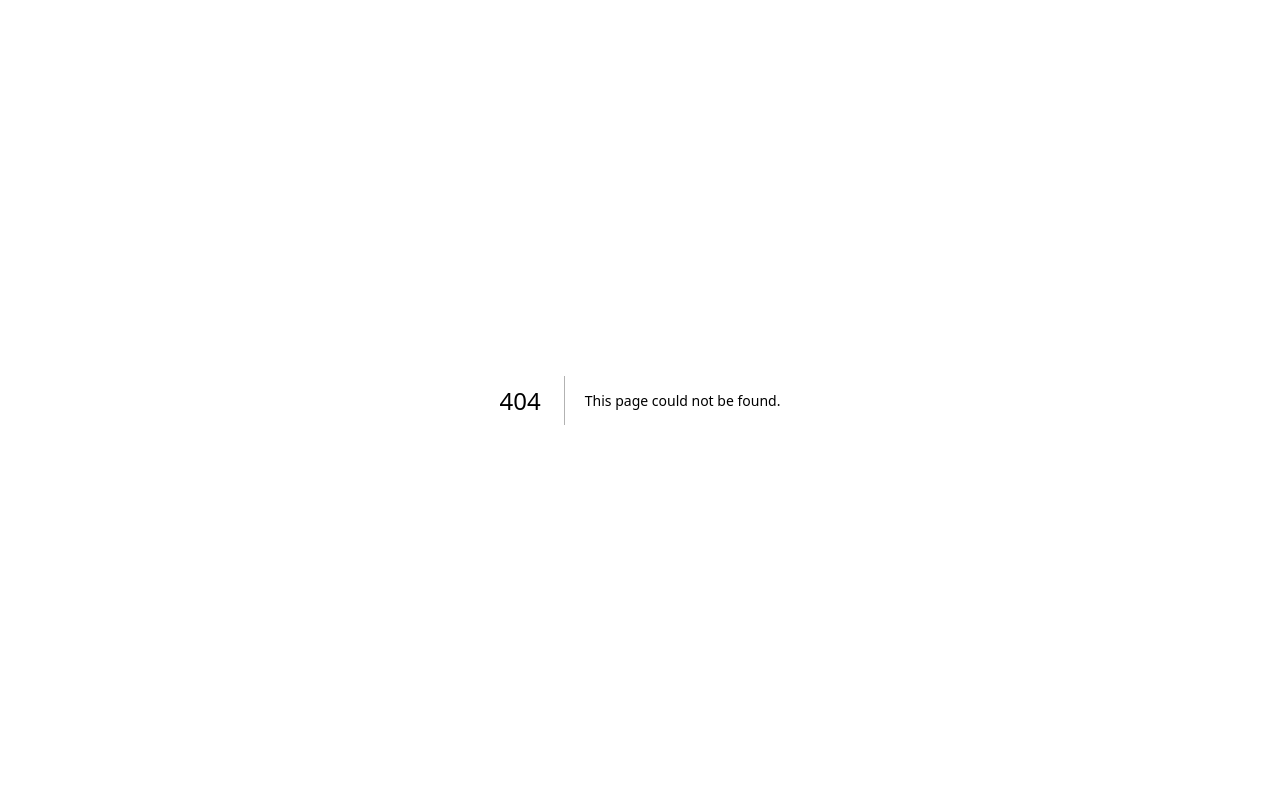
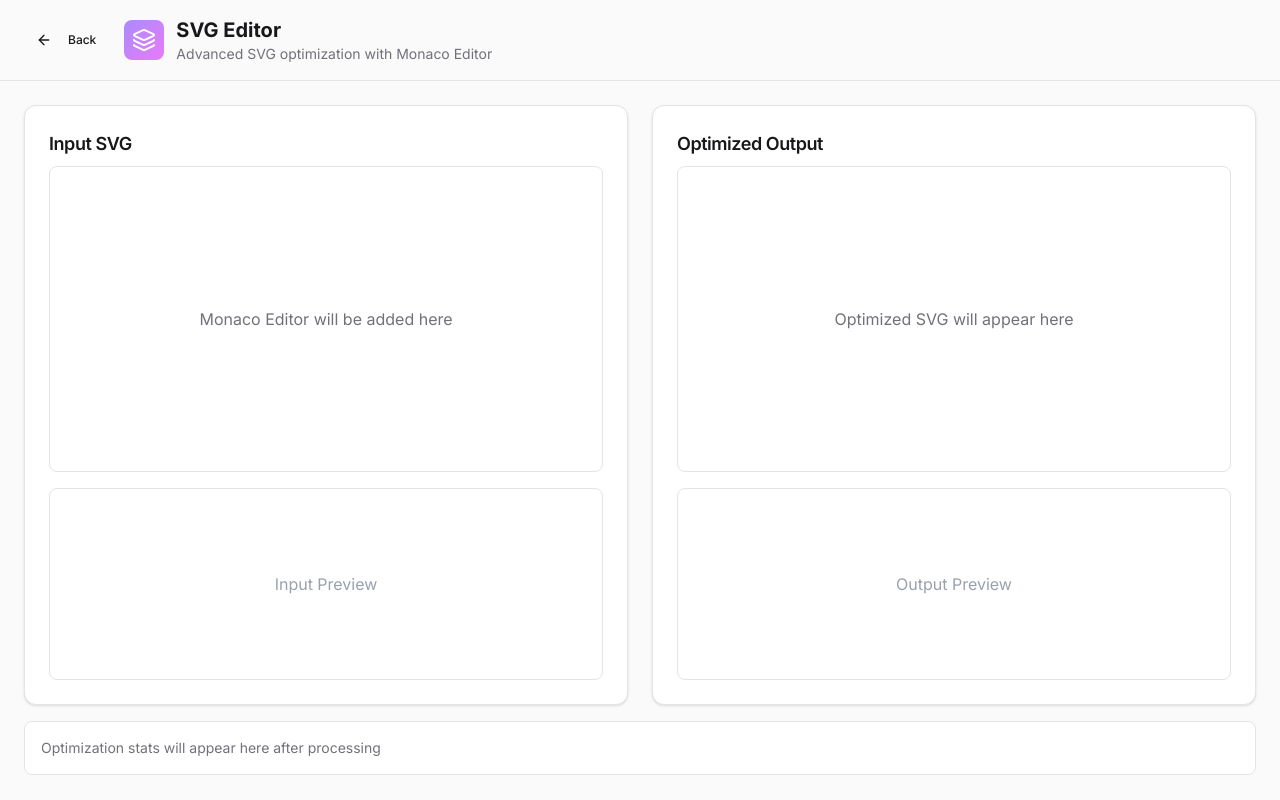
Before and after one commit to ErneG/svgo-jsx-mcp, a Next.js app in the folder packages/web/: page /editor in a window 1280 px wide. Before the commit this address had no page. Built offline with nearby package versions, Linux system fonts and the light colour scheme.

Commit message:
feat: create /editor page route with split-pane layout
- Add basic editor page at /editor with placeholder panels
- Split-pane layout for input/output editors
- Prepare slots for Monaco Editor, SVG previews, and stats

```diff
--- /dev/null
+++ b/packages/web/src/app/editor/page.tsx
@@ -0,0 +1,95 @@
+"use client";
+
+import Link from "next/link";
+import { Layers, ArrowLeft } from "lucide-react";
+import { Button } from "@/components/ui/button";
+import { Card, CardContent, CardHeader, CardTitle } from "@/components/ui/card";
+
+export default function EditorPage() {
+  return (
+    <div className="min-h-screen bg-[rgb(var(--background))]">
+      {/* Header */}
+      <header className="border-b border-[rgb(var(--border))] px-6 py-4">
+        <div className="max-w-[1800px] mx-auto flex items-center justify-between">
+          <div className="flex items-center gap-4">
+            <Link href="/">
+              <Button variant="ghost" size="sm">
+                <ArrowLeft className="h-4 w-4 mr-2" />
+                Back
+              </Button>
+            </Link>
+            <div className="flex items-center gap-3">
+              <div className="w-10 h-10 bg-gradient-to-br from-[rgb(var(--secondary))] to-[rgb(var(--primary))] rounded-lg flex items-center justify-center">
+                <Layers className="w-6 h-6 text-white" />
+              </div>
+              <div>
+                <h1 className="text-xl font-bold">SVG Editor</h1>
+                <p className="text-sm text-[rgb(var(--muted-foreground))]">
+                  Advanced SVG optimization with Monaco Editor
+                </p>
+              </div>
+            </div>
+          </div>
+
+          <div className="flex items-center gap-4">
+            {/* Format selector will go here (Task 2.5) */}
+            {/* Theme toggle will go here (Task 3.5) */}
+          </div>
+        </div>
+      </header>
+
+      {/* Main content - Split pane layout */}
+      <main className="max-w-[1800px] mx-auto p-6">
+        <div className="grid grid-cols-1 lg:grid-cols-2 gap-6 h-[calc(100vh-200px)]">
+          {/* Input panel */}
+          <Card className="flex flex-col">
+            <CardHeader className="flex-shrink-0 pb-2">
+              <CardTitle className="text-lg">Input SVG</CardTitle>
+            </CardHeader>
+            <CardContent className="flex-1 flex flex-col gap-4 overflow-hidden">
+              {/* Monaco Editor placeholder - will be added in Task 1.3 */}
+              <div className="flex-1 border border-[rgb(var(--border))] rounded-lg bg-[rgb(var(--card))] flex items-center justify-center">
+                <p className="text-[rgb(var(--muted-foreground))]">
+                  Monaco Editor will be added here
+                </p>
+              </div>
+              {/* SVG Preview placeholder - will be added in Task 1.5 */}
+              <div className="h-48 border border-[rgb(var(--border))] rounded-lg bg-white flex items-center justify-center">
+                <p className="text-gray-400">Input Preview</p>
+              </div>
+            </CardContent>
+          </Card>
+
+          {/* Output panel */}
+          <Card className="flex flex-col">
+            <CardHeader className="flex-shrink-0 pb-2">
+              <div className="flex items-center justify-between">
+                <CardTitle className="text-lg">Optimized Output</CardTitle>
+                {/* Copy/Download buttons will go here */}
+              </div>
+            </CardHeader>
+            <CardContent className="flex-1 flex flex-col gap-4 overflow-hidden">
+              {/* Monaco Editor placeholder (read-only) - will be added in Task 1.3 */}
+              <div className="flex-1 border border-[rgb(var(--border))] rounded-lg bg-[rgb(var(--card))] flex items-center justify-center">
+                <p className="text-[rgb(var(--muted-foreground))]">
+                  Optimized SVG will appear here
+                </p>
+              </div>
+              {/* SVG Preview placeholder - will be added in Task 1.5 */}
+              <div className="h-48 border border-[rgb(var(--border))] rounded-lg bg-white flex items-center justify-center">
+                <p className="text-gray-400">Output Preview</p>
+              </div>
+            </CardContent>
+          </Card>
+        </div>
+
+        {/* Stats panel placeholder - will be added in Task 1.7 */}
+        <div className="mt-4 p-4 border border-[rgb(var(--border))] rounded-lg bg-[rgb(var(--card))]">
+          <p className="text-sm text-[rgb(var(--muted-foreground))]">
+            Optimization stats will appear here after processing
+          </p>
+        </div>
+      </main>
+    </div>
+  );
+}
```
Also changed, not shown: 2 other files (tests, documents, lock files or other folders).
